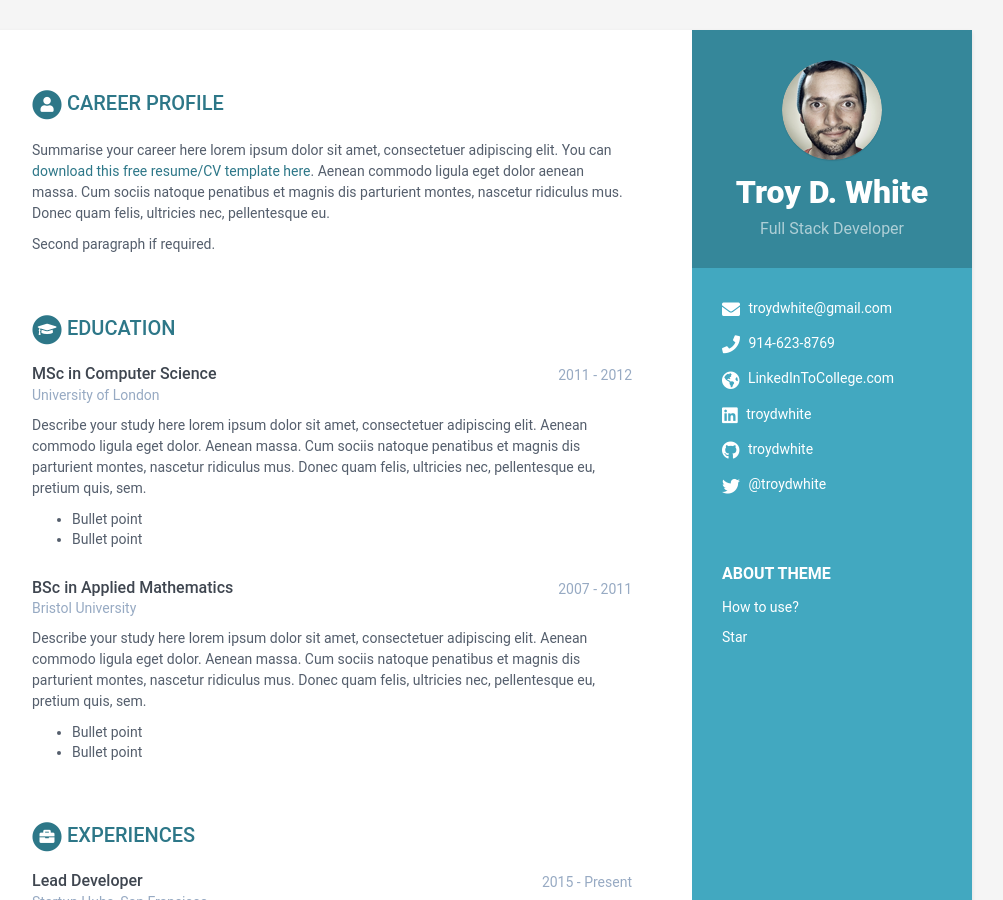
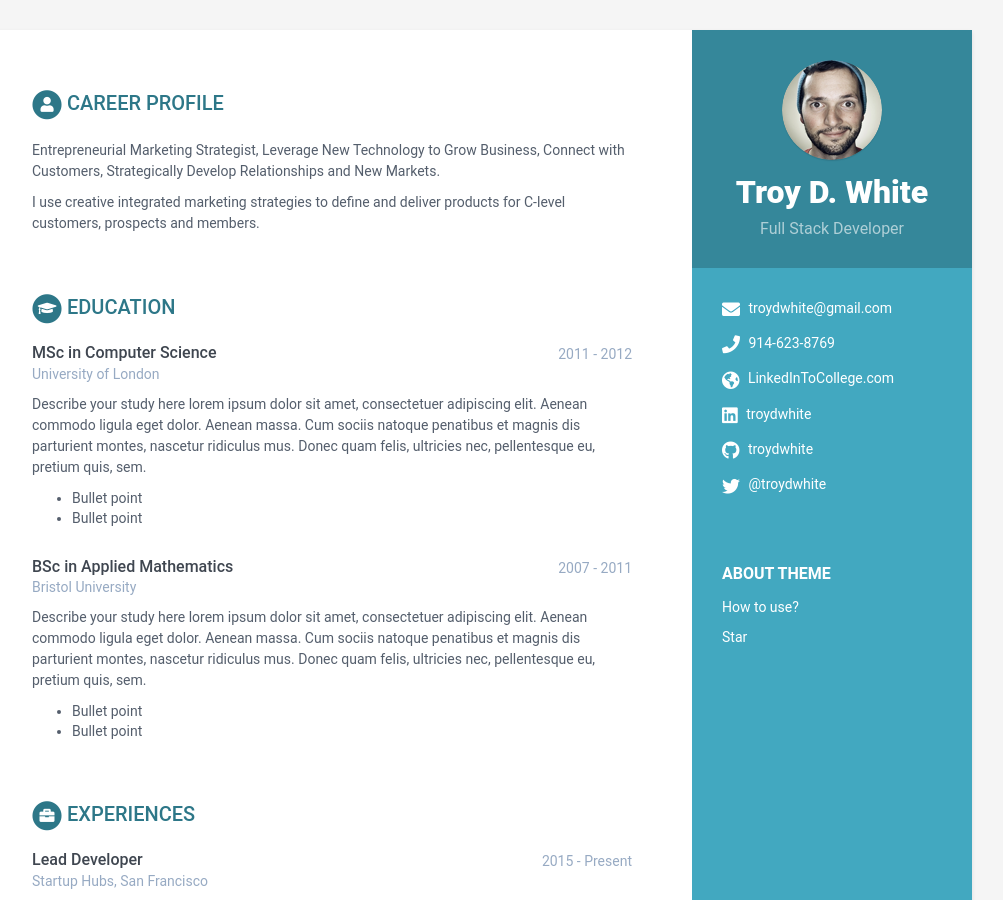
Before and after one commit to CurtComber/resume, a Jekyll site: the page built from index.html, in a window 1280 px wide and 900 px high. Shown: the whole window, without its empty margins (168-1171 px from the left). Built offline with Jekyll 4.4.1, drawn with Linux system fonts in a browser that asks for light colours.

Commit message:
Update data.yml

```diff
--- a/_data/data.yml
+++ b/_data/data.yml
@@ -35,13 +35,9 @@ sidebar:
 career-profile:
     title: Career Profile
     summary: |
-      Summarise your career here lorem ipsum dolor sit amet, consectetuer
-      adipiscing elit. You can [download this free resume/CV template here]().
-      Aenean commodo ligula eget dolor aenean massa. Cum sociis natoque
-      penatibus et magnis dis parturient montes, nascetur ridiculus mus.
-      Donec quam felis, ultricies nec, pellentesque eu.
+      Entrepreneurial Marketing Strategist, Leverage New Technology to Grow Business, Connect with Customers,  Strategically Develop Relationships and New Markets.
 
-      Second paragraph if required.
+      I use creative integrated marketing strategies to define and deliver products for C-level customers, prospects and members.
 
 education:
     - degree: MSc in Computer Science
```
